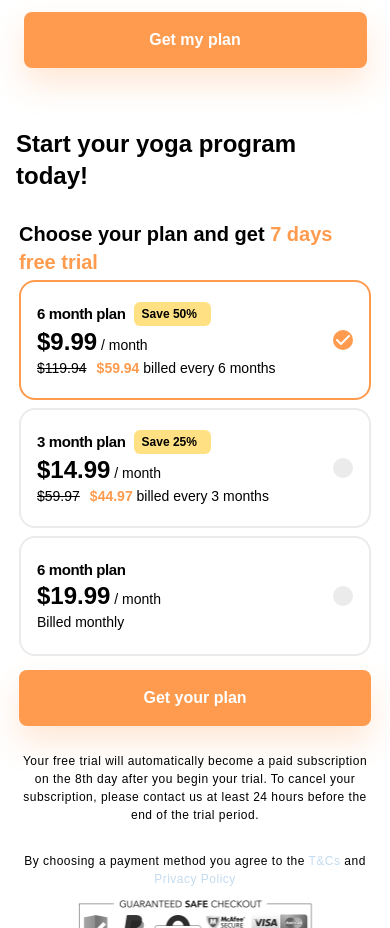
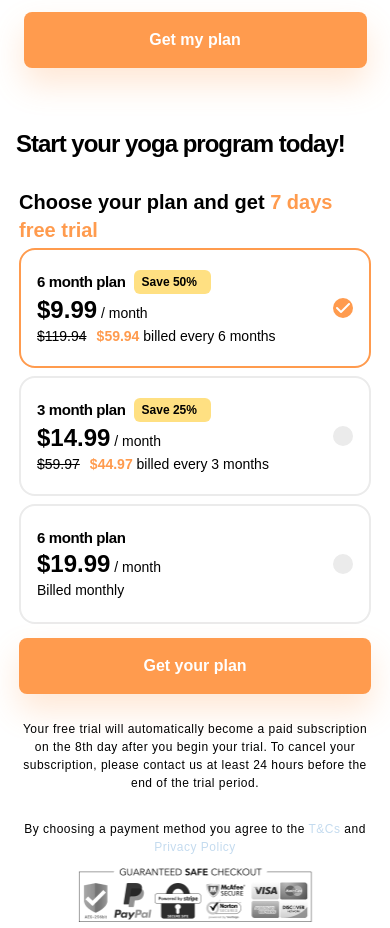
Before and after one commit to ChopinNocturnes/yoga-app, a React (Create React App) app: page / in a window 390 px wide. Shown: the part 4500-5428 px from the top of the page. Built offline with nearby package versions, Linux system fonts and the light colour scheme.

Commit message:
Font style changes in yoga program components

```diff
--- a/src/components/YogaProgram/YogaProgram.module.css
+++ b/src/components/YogaProgram/YogaProgram.module.css
@@ -14,19 +14,23 @@
 }
 
 .mainHeadlineText {
-  margin: 8px 0;
+  margin: 8px auto;
   font-size: 38px;
   font-weight: 800;
   line-height: 36px;
   letter-spacing: -2px;
   word-spacing: -1px;
+  text-align: center;
 }
 
 .secondaryHeadlineText {
+  width: 100%;
   margin: 8px 0;
   font-weight: bold;
   font-size: 32px;
   line-height: 44px;
+  text-align: center;
+  letter-spacing: -1px;
 }
 
 @media only screen and (max-width: 900px) {
@@ -47,9 +51,11 @@
   .mainHeadlineText {
     font-size: 28px;
     letter-spacing: -1px;
+    text-align: start;
   }
   .secondaryHeadlineText {
     font-size: 24px;
     line-height: 32px;
+    text-align: start;
   }
 }
```
